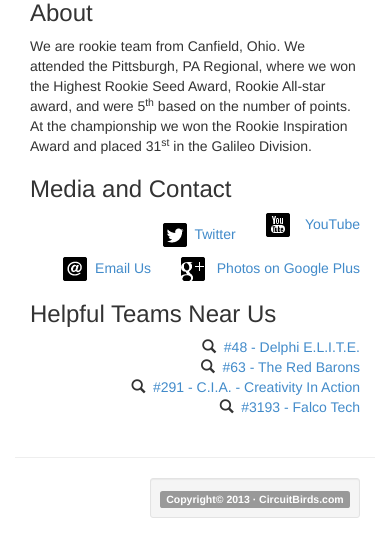
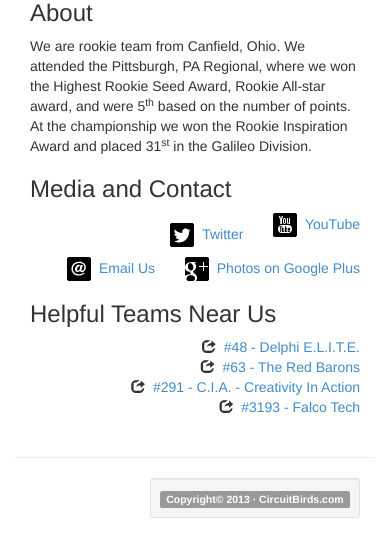
Before and after one commit to CircuitBirds-FRC4601/CircuitBirds-Bootstrap, a PHP site: page / in a window 390 px wide. Shown: the part 476-1014 px from the top of the page. Run offline with PHP 8.4, Linux system fonts and the light colour scheme.

Commit message:
Added External Link indicators, usfirst links, blue alliance link, and attempted tooltip for logo.

```diff
--- a/homepage/index.php
+++ b/homepage/index.php
@@ -21,13 +21,25 @@
 						<span class="icon-bar"></span>
 						<span class="icon-bar"></span>
 					</button>
-					<a class="navbar-brand" href="#">FRC #4601 &middot; Circuit Birds</a>
+					<a id="Title" class="navbar-brand" data-toggle="tooltip" title="first tooltip">FRC #4601 &middot; Circuit Birds</a>
 				</div>
 				<div class="navbar-collapse collapse">
 					<ul class="nav navbar-nav">
 						<li class="active"><a href="#">Home</a></li>
 						<li><a href="#">Sponsors</a></li>
 						<li><a href="#">Contact</a></li>
+					</ul>
+					<ul class="nav navbar-nav navbar-right">
+						<li><a href="#">The Blue Alliance <span class="glyphicon glyphicon-share"></span></a></li>
+						<li class="dropdown">
+						<a href="#" class="dropdown-toggle" data-toggle="dropdown">usfirst.org <b class="caret"></b></a>
+						<ul class="dropdown-menu">
+							<li><a href="//www.usfirst.org/roboticsprograms/frc/resources">Resources <span class="glyphicon glyphicon-share"></span></a></li>
+							<li class="divider"></li>
+							<li class="disabled"><a href="#">2014 Game <span class="glyphicon glyphicon-share"></span></a></li>
+							<li class="disabled"><a href="#">2014 Rule Book <span class="glyphicon glyphicon-share"></span></a></li>
+							<li class="disabled"><a href="#">2014 <b>Safety</b> Manual <span class="glyphicon glyphicon-share"></span></a></li>
+						</ul>
 					</ul>
 				</div>
 			</div>
@@ -39,29 +51,31 @@
 					</div>
 					<div class="col-md-4">
 						<h3>Media and Contact</h3>
-							<div class="row">
-							<div class="col-md-11 pull-right"><img src="fonts/glyphicons_youtube.png" height="24" width="24" border="0"/> &nbsp;&nbsp;
-							<a href="http://www.youtube.com/user/CanfieldCircuitBirds" target="_blank">YouTube</a>
+						<div class="row">
+							<div class="col-md-11 pull-right"><img src="fonts/glyphicons_youtube.png" height="24" width="24" border="0"/>&nbsp;
+								<a href="http://www.youtube.com/user/CanfieldCircuitBirds" target="_blank">YouTube</a>
 							</div>
-
 							<div style="padding-top:10px;" class="col-md-11 pull-right"><img src="fonts/glyphicons_twitter.png" height="24" width="24" border="0"/>&nbsp;&nbsp;<a href="http://twitter.com/team4601" target="_blank">Twitter</a>
 							</div>
-
-							<div style="padding-top:10px;" class="col-md-11 pull-right"><img src="fonts/glyphicons_google_plus.png" height="24" width="24" border="0"/>&nbsp;&nbsp;
-							<a href="https://plus.google.com/b/103521770448679495124/photos/103521770448679495124/albums/5850979947374350561" target="_blank">Photos on Google Plus</a>
+							<div style="padding-top:10px;" class="col-md-11 pull-right"><img src="fonts/glyphicons_google_plus.png" height="24" width="24" border="0"/>&nbsp;
+								<a href="https://plus.google.com/b/103521770448679495124/photos/103521770448679495124/albums/5850979947374350561" target="_blank">Photos on Google Plus</a>
 							</div>
-
-							<div style="padding-top:10px;" class="col-md-11 pull-right"><img src="fonts/glyphicons_e-mail.png" height="24" width="24" border="0"/>&nbsp;&nbsp;<a href="/contact/">Email Us</a></div>
+							<div style="padding-top:10px;" class="col-md-11 pull-right"><img src="fonts/glyphicons_e-mail.png" height="24" width="24" border="0"/>&nbsp;&nbsp;<a href="/contact/">Email Us</a>
 							</div>
+						</div>
 					</div>
 					<div class="col-md-4">
 						<h3>Helpful Teams Near Us</h3>
 						<div class="row">
-						<div class="col-md-11 pull-right"><span class="glyphicon glyphicon-search"></span>&nbsp;&nbsp;<a href="http://delphielite.com/" target="_blank">#48   - Delphi E.L.I.T.E.</a></div>
-						<div class="col-md-11 pull-right"><span class="glyphicon glyphicon-search"></span>&nbsp;&nbsp;<a href="http://www.redbarons63.com/" target="_blank">#63   - The Red Barons</a></div>
-						<div class="col-md-11 pull-right"><span class="glyphicon glyphicon-search"></span>&nbsp;&nbsp;<a href="http://team291.org/Team291/index.html" target="_blank">#291  - C.I.A. - Creativity In Action</a></div>
-						<div class="col-md-11 pull-right"><span class="glyphicon glyphicon-search"></span>&nbsp;&nbsp;<a href="http://falcotech3193.com/" target="_blank">#3193 - Falco Tech</a></div>
-					</div>
+							<div class="col-md-11 pull-right"><span class="glyphicon glyphicon-share"></span>&nbsp;&nbsp;<a href="http://delphielite.com/" target="_blank">#48   - Delphi E.L.I.T.E.</a>
+							</div>
+							<div class="col-md-11 pull-right"><span class="glyphicon glyphicon-share"></span>&nbsp;&nbsp;<a href="http://www.redbarons63.com/" target="_blank">#63   - The Red Barons</a>
+							</div>
+							<div class="col-md-11 pull-right"><span class="glyphicon glyphicon-share"></span>&nbsp;&nbsp;<a href="http://team291.org/Team291/index.html" target="_blank">#291  - C.I.A. - Creativity In Action</a>
+							</div>
+							<div class="col-md-11 pull-right"><span class="glyphicon glyphicon-share"></span>&nbsp;&nbsp;<a href="http://falcotech3193.com/" target="_blank">#3193 - Falco Tech</a>
+							</div>
+						</div>
 					</div>
 				</div>
 				<div style="padding-top:20px;" class="row">
@@ -73,6 +87,13 @@
 			</div>
 		</div><!--/CONTAINER-->
 
+<script>
+$(function () {
+    $("#Title").tooltip({
+        placement : 'top'
+    });
+});
+</script>
 <script src="//code.jquery.com/jquery.js"></script>
 <script src="js/bootstrap.min.js"></script>
 	</body>
```
